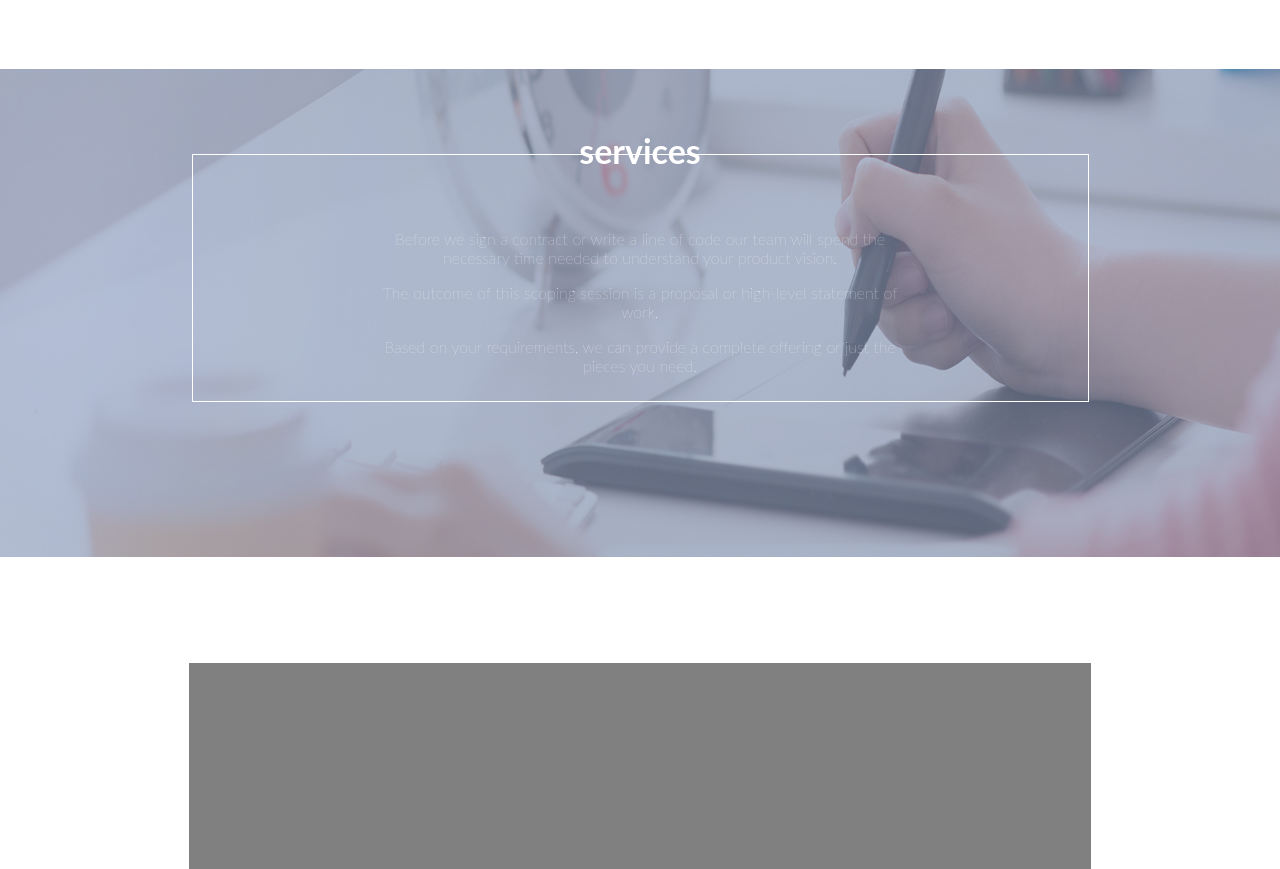
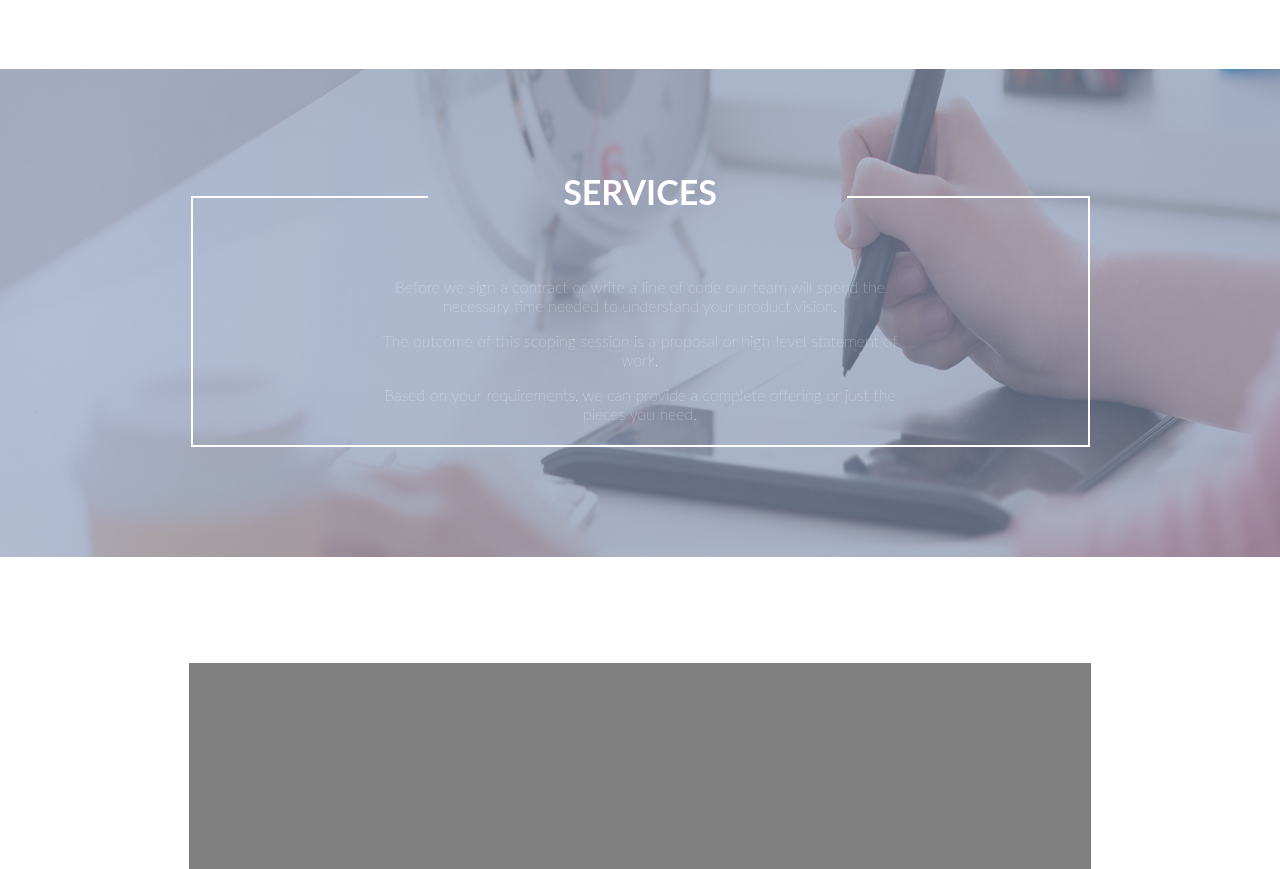
Before and after one commit to rainyjune/html-demos, a plain HTML site: page portfolio/index.html in a window 1280 px wide. Shown: the part 1637-2506 px from the top of the page. Drawn offline with Linux system fonts and the light colour scheme.

Commit message:
Update style.css

```diff
--- a/portfolio/style.css
+++ b/portfolio/style.css
@@ -101,14 +101,14 @@ body {
   background-repeat: no-repeat;
   background-size: 100% 100%;
   height: 488px;
-  overflow: auto;
+  overflow: hidden;
 }
 
 #services .container {
-  border: 1px solid white;
-  width: 895px;
-  height: 246px;
-  margin: 85px auto 109px auto;
+  background: url(./images/Messagecopy4.png) no-repeat 100% 100%;
+  width: 899px;
+  height: 251px;
+  margin: 127px auto 110px auto;
   color: white;
   position: relative;
   overflow: visible;
@@ -125,12 +125,15 @@ body {
   top: -25px;
   margin: 0;
   margin-left: -209px;
+  text-transform: uppercase;
 }
 
 #services .container > div {
   width: 552px;
-  height: 323px;
-  margin: 74px auto auto auto;
+  height: 186px;
+  margin: auto;
+  padding-top: 65px;
+  overflow: auto;
 }
 
 #services .container > div p {
```
